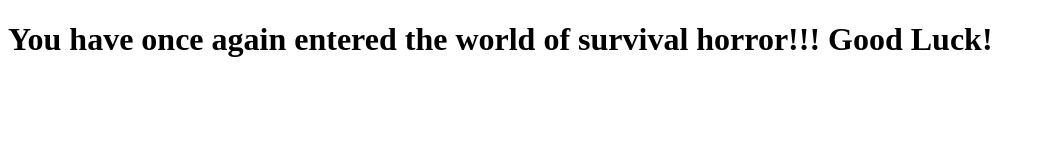
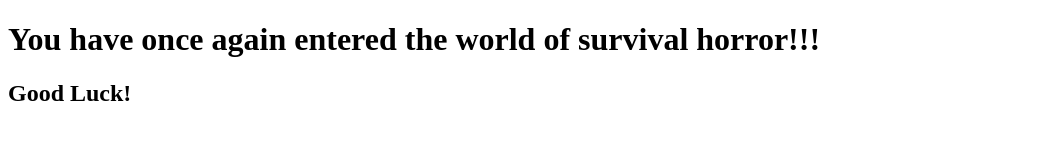
Before and after one commit to EnriqueKloosterman/fit-trabajo-practico-git, a plain HTML site: page index.html in a window 1280 px wide. Shown: the whole page, without its empty margins (0-1045 px from the left). Drawn offline with Linux system fonts and the light colour scheme.

Commit message:
sepracion de headers

```diff
--- a/index.html
+++ b/index.html
@@ -6,6 +6,7 @@
     <title>Document</title>
 </head>
 <body>
-    <h1>You have once again entered the world of survival horror!!! Good Luck!</h1>
+    <h1>You have once again entered the world of survival horror!!!</h1>
+    <h2> Good Luck!</h2>
 </body>
 </html>
```
